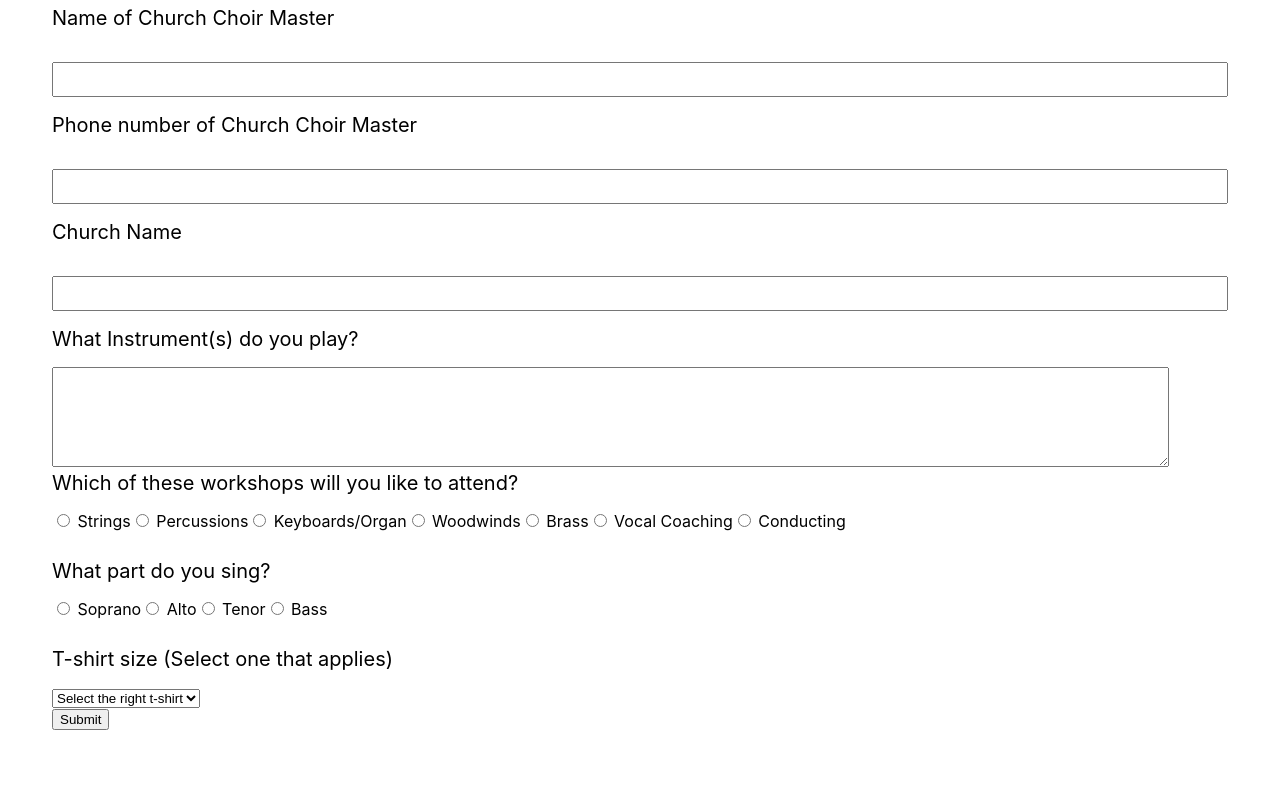
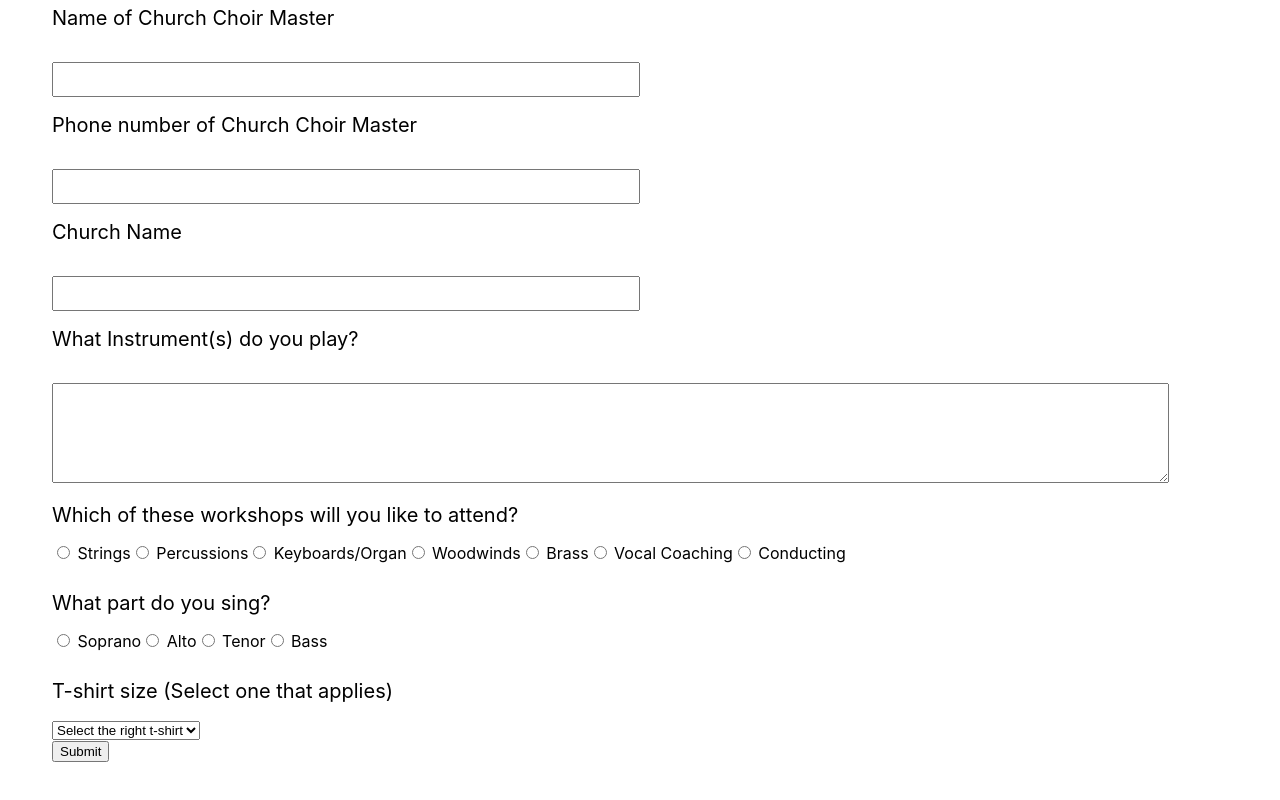
Before and after one commit to OpeDada/cacmusic, a Next.js app: page / in a window 1280 px wide. Shown: the part 1295-2095 px from the top of the page. Before the commit the page ends 2065 px from the top, so only its background shows below. Built offline with nearby package versions, Linux system fonts and the light colour scheme.

Commit message:
form styling

```diff
--- a/styles/components/registration.scss
+++ b/styles/components/registration.scss
@@ -17,15 +17,15 @@
   padding: 40px 20px;
 }
 
-.main-form label{
+  .main-form label{
     display: block;
     text-align: left;
     font-size: 20px;
     margin: 0 0 2vh 0;
 }
 
-input[type="text"] {
-  width: 100%;
+textarea, input[type="text"] {
+  width: 50%;
   padding: 0.5rem;
   margin: 16px 0;
 }
@@ -33,3 +33,9 @@ input[type="text"] {
 input[type="radio"] {
   margin-bottom: 2rem;
 }
+
+@media (max-width: 600px) {
+input[type="text"] {
+  width: 100%;
+}
+}
```
